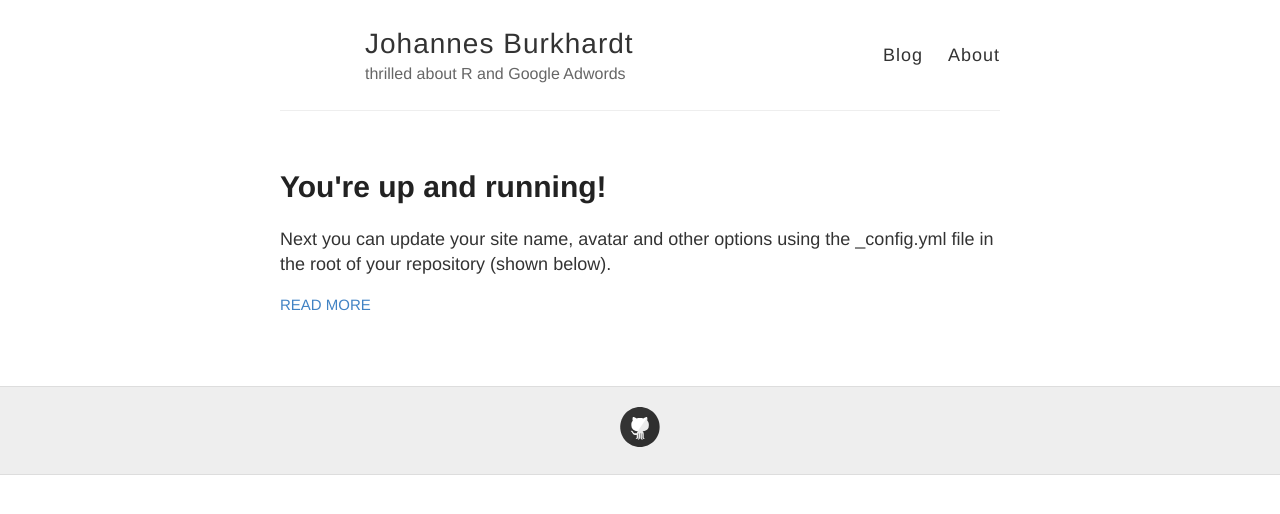
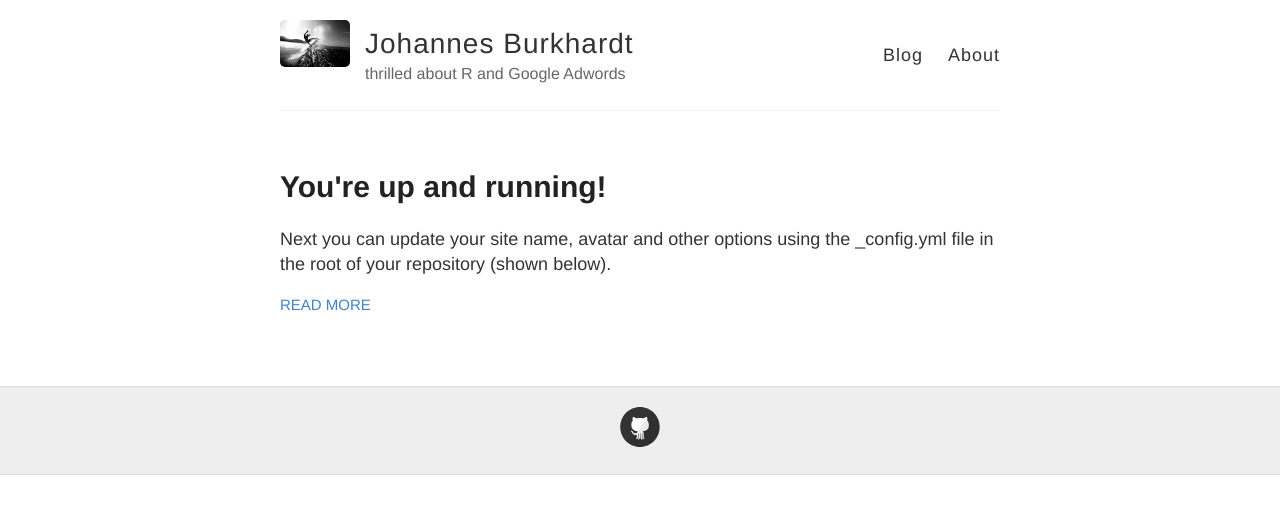
Before and after one commit to jburkhardt/jburkhardt.github.io, a Jekyll site: the page built from index.html, in a window 1280 px wide. Shown: the top 514 px of the page. Built offline with Jekyll 4.4.1, drawn with Linux system fonts in a browser that asks for light colours; Markdown is read by kramdown in place of the engine named in the settings.

Commit message:
profile picture

```diff
--- a/_config.yml
+++ b/_config.yml
@@ -9,7 +9,7 @@ name: Johannes Burkhardt
 description: thrilled about R and Google Adwords
 
 # URL of your avatar or profile pic (you could use your GitHub profile pic)
-avatar: #https://raw.githubusercontent.com/barryclark/jekyll-now/master/images/jekyll-logo.png
+avatar: images/wave.png#https://raw.githubusercontent.com/barryclark/jekyll-now/master/images/jekyll-logo.png
 
 #
 # Flags below are optional
@@ -41,7 +41,7 @@ google_analytics:
 
 # Your website URL (e.g. http://barryclark.github.io or http://www.barryclark.co)
 # Used for Sitemap.xml and your RSS feed
-url:
+url: http://jburkhardt.github.io
 
 # If you're hosting your site at a Project repository on GitHub pages
 # (http://yourusername.github.io/repository-name)
```
Also changed, not shown: images/wave.png (added).
